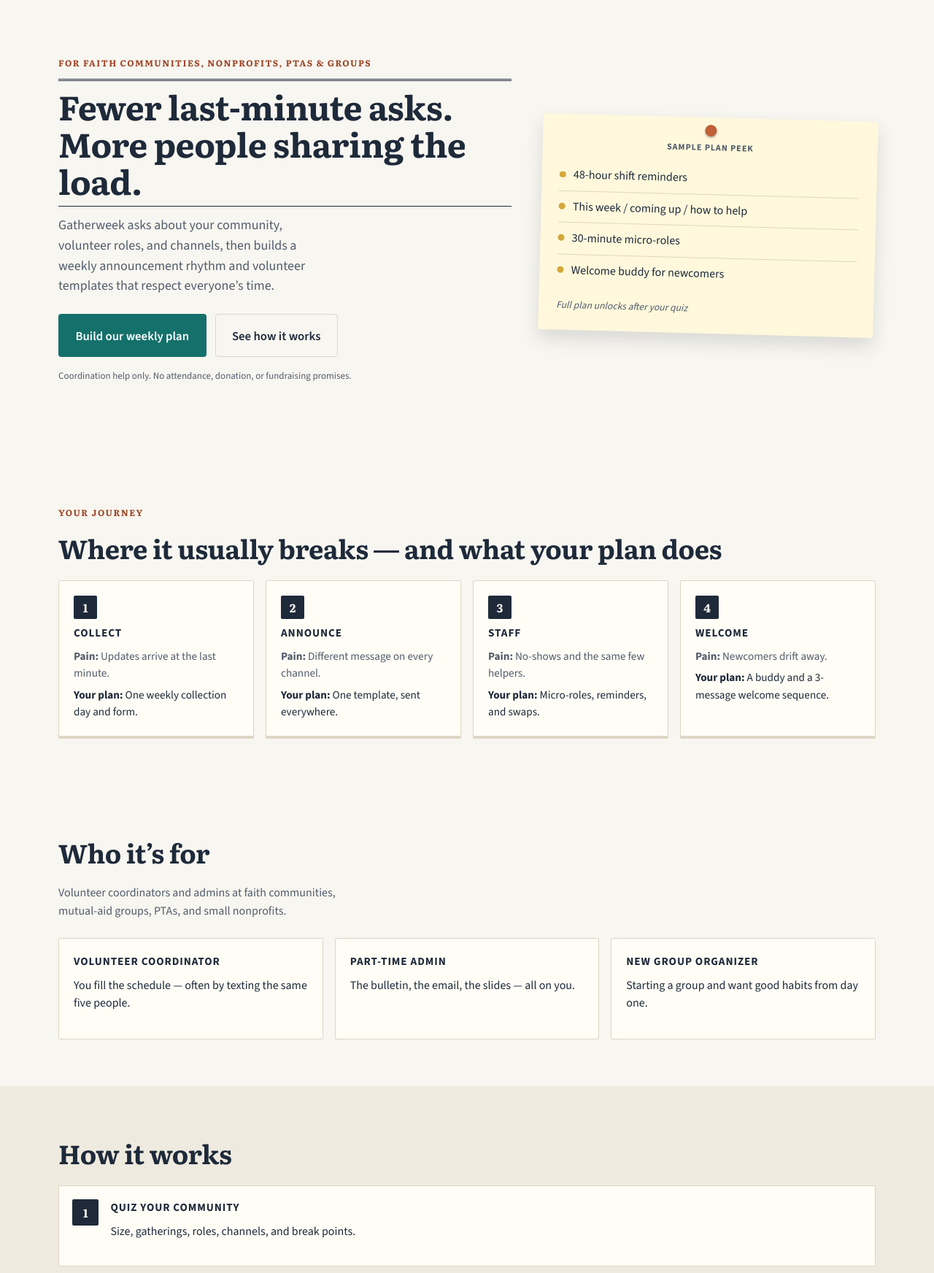
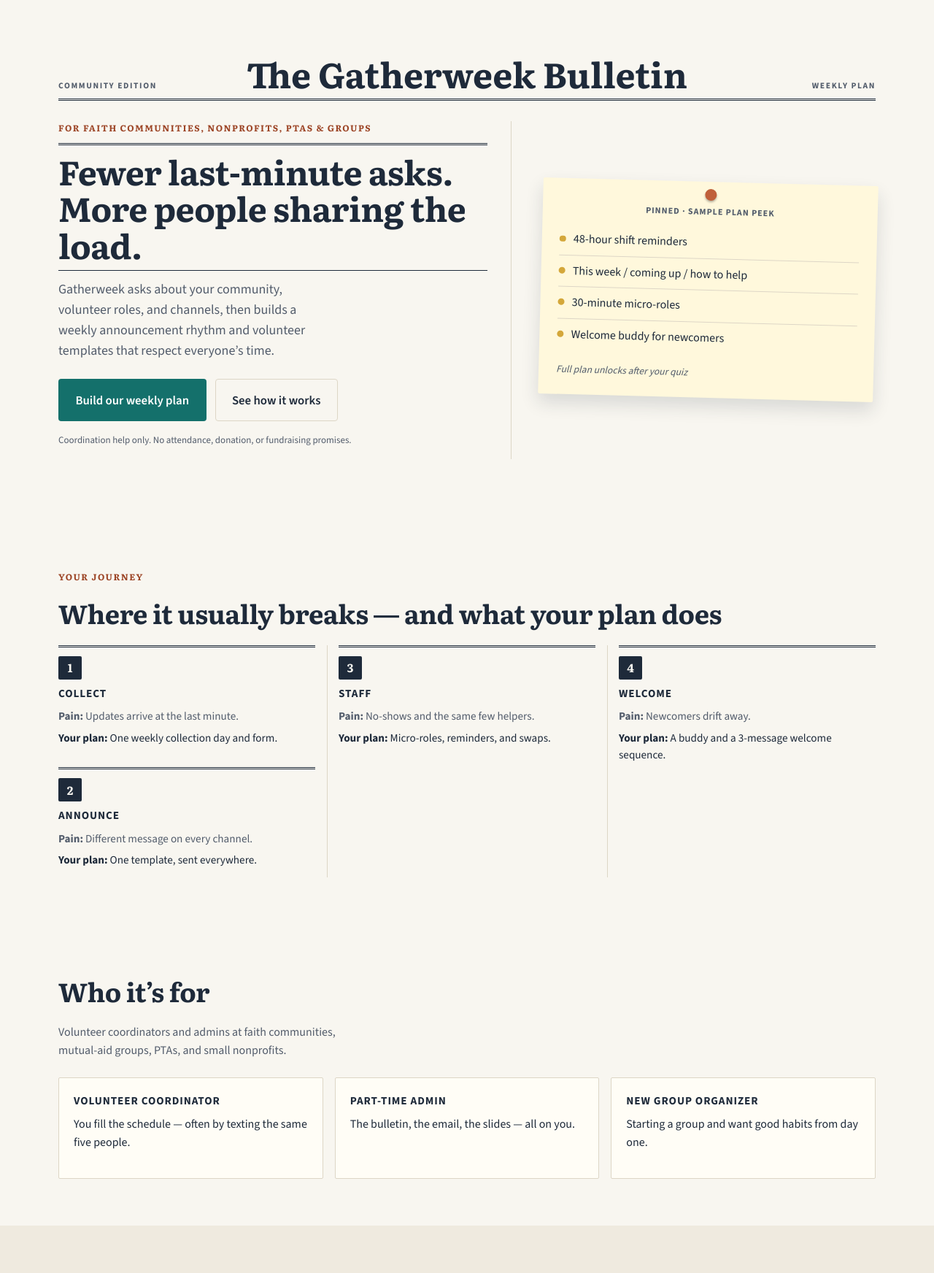
Before and after one commit to sudabay510-sys/gatherweek, a Flask app: page / in a window 1280 px wide. Shown: the part 79-1823 px from the top of the page at 73% size. Run offline with Flask 3, Linux system fonts and the light colour scheme; some libraries are stand-ins or nearby versions.

Commit message:
Port redesign layouts into real templates
Landing hero and signature band, brand journey layout, quiz chrome, results
header, and plan section components, all rendered from real brand and plan
data (illustrations are labeled 'Example'). Adds static/layout.css. Quiz
logic, forms, CSRF tokens, paywall/unlock branches, prices, and safety notes
unchanged.

```diff
--- /dev/null
+++ b/static/layout.css
@@ -0,0 +1,14 @@
+/* gatherweek layout compositions (phase 2). Loaded after identity.css. */
+.gw-mast{display:grid;grid-template-columns:1fr auto 1fr;align-items:end;gap:1rem;border-bottom:3px double var(--ink);padding-bottom:.6rem;margin-bottom:1.75rem}
+.gw-mast strong{font:700 clamp(1.6rem,4.5vw,3rem)/1 var(--font-display);text-align:center}
+.gw-mast span{font:700 .72rem var(--font-body);text-transform:uppercase;letter-spacing:.14em;color:var(--muted)}
+.gw-mast span:last-child{text-align:right}
+.gw-front .hero-copy{border-right:1px solid var(--line);padding-right:2rem}
+.gw-cols .journey-grid{display:block;column-count:3;column-gap:2rem;column-rule:1px solid var(--line)}
+.gw-cols .journey-card{break-inside:avoid;border:0;border-top:3px double var(--ink);border-radius:0;background:transparent;padding:.75rem 0;margin-bottom:1rem}
+.gw-q{display:flex;justify-content:space-between;border-top:3px double var(--ink);border-bottom:1px solid var(--ink);padding:.4rem 0;font:700 .75rem var(--font-body);text-transform:uppercase;letter-spacing:.12em;margin:0 0 .75rem}
+.page-quiz .tiny.muted{display:none}
+.gw-lead{margin-bottom:1.5rem}.gw-lead h1{font-size:clamp(2rem,5vw,3.4rem)}
+.gw-lead .lede{font-family:var(--font-display);font-style:italic;max-width:60ch}
+.gw-art{margin:0 0 1rem}
+@media (max-width:860px){.gw-cols .journey-grid{column-count:1}.gw-front .hero-copy{border-right:0;padding-right:0}.gw-mast{grid-template-columns:1fr}.gw-mast span,.gw-mast span:last-child{text-align:center}}
--- a/templates/base.html
+++ b/templates/base.html
@@ -10,6 +10,7 @@
   <link href="{{ brand.font_url }}" rel="stylesheet"/>
   <link rel="stylesheet" href="{{ url_for('static', filename='brand.css') }}"/>
   <link rel="stylesheet" href="{{ url_for('static', filename='identity.css') }}"/>
+  <link rel="stylesheet" href="{{ url_for('static', filename='layout.css') }}"/>
   <link rel="icon" href="{{ url_for('static', filename='logo.svg') }}" type="image/svg+xml"/>
 </head>
 <body class="{% block body_class %}{% endblock %}" data-brand="gatherweek">
--- a/templates/landing.html
+++ b/templates/landing.html
@@ -2,10 +2,11 @@
 {% block title %}{{ brand.name }} — {{ brand.tagline }}{% endblock %}
 {% block body_class %}page-landing{% endblock %}
 {% block content %}
-<section class="hero">
-  <div class="wrap hero-grid">
-    <div class="hero-copy">
-      <p class="eyebrow">{{ brand.eyebrow }}</p>
+<section class="hero ly-hero">
+  <div class="wrap">
+    <div class="gw-mast"><span>Community edition</span><strong>The {{ brand.name }} Bulletin</strong><span>Weekly plan</span></div>
+    <div class="hero-grid gw-front">
+      <div class="hero-copy"><p class="eyebrow">{{ brand.eyebrow }}</p>
       <h1>{{ brand.hero_title }}</h1>
       <p class="lede">{{ brand.hero_lede }}</p>
       <div class="hero-actions">
@@ -15,22 +16,18 @@
       <p class="tiny muted">{{ brand.honesty_line }}</p>
       {% if brand.get('safety_note') %}
 <aside class="safety" role="note" aria-label="Safety note"><strong>{{ brand.safety_title or "Important" }}:</strong> {{ brand.safety_note }}</aside>
-{% endif %}
-    </div>
-    <div class="hero-card" aria-hidden="true">
-      <div class="card-label">Sample plan peek</div>
-      <ul class="peek-list">
-        {% for b in brand.sample_peek %}
-        <li><span class="dot"></span>{{ b }}</li>
-        {% endfor %}
-      </ul>
-      <div class="card-fade">Full plan unlocks after your quiz</div>
+{% endif %}</div>
+      <div class="hero-card gw-note" aria-label="Sample plan peek">
+        <div class="card-label">Pinned · sample plan peek</div>
+        <ul class="peek-list">{% for b in brand.sample_peek %}<li><span class="dot"></span>{{ b }}</li>{% endfor %}</ul>
+        <div class="card-fade">Full plan unlocks after your quiz</div>
+      </div>
     </div>
   </div>
 </section>
 
 
-<section class="section journey" id="journey" aria-labelledby="journey-h">
+<section class="section journey gw-cols" id="journey" aria-labelledby="journey-h">
   <div class="wrap">
     <p class="eyebrow">Your journey</p>
     <h2 id="journey-h">{{ brand.journey_title or "Where it usually breaks — and what your plan does" }}</h2>
--- a/templates/quiz.html
+++ b/templates/quiz.html
@@ -2,8 +2,9 @@
 {% block title %}Question {{ n }} of {{ total }} — {{ brand.name }}{% endblock %}
 {% block body_class %}page-quiz{% endblock %}
 {% block content %}
-<section class="quiz-shell">
+<section class="quiz-shell q-gatherweek">
   <div class="wrap narrow">
+    <p class="gw-q"><span>Coordinator survey</span><span>Question {{ n }} of {{ total }}</span></p>
     <div class="progress" role="progressbar" aria-valuemin="0" aria-valuemax="100" aria-valuenow="{{ progress }}" aria-label="Quiz progress">
       <div class="progress-bar" style="width: {{ progress }}%"></div>
     </div>
```
Also changed, not shown: templates/results.html (+7 -4 lines).
